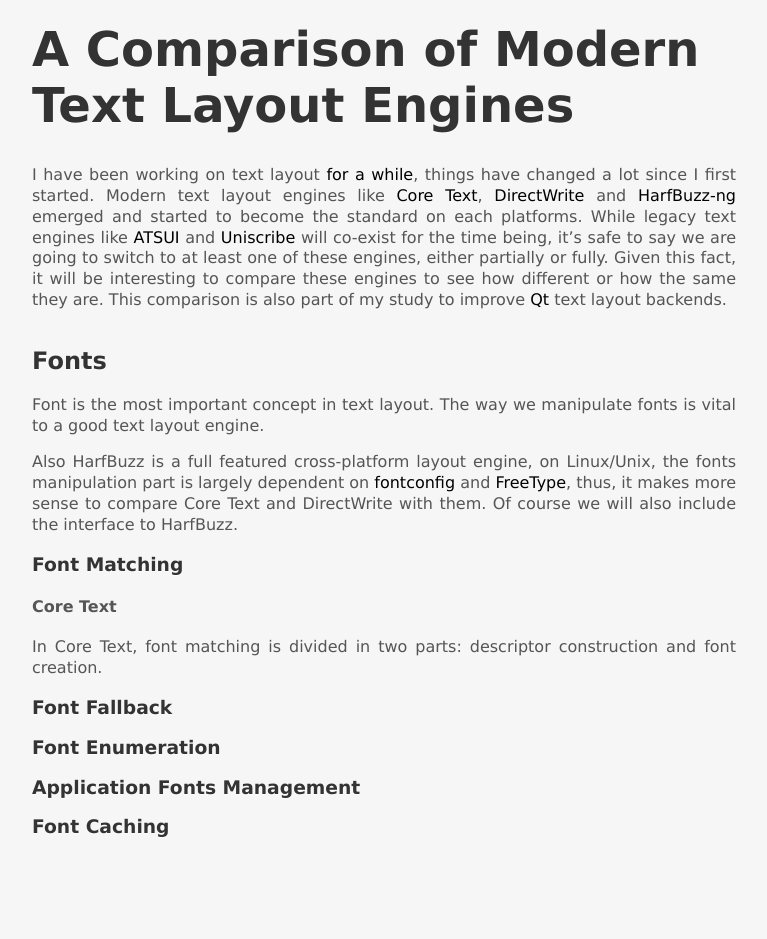
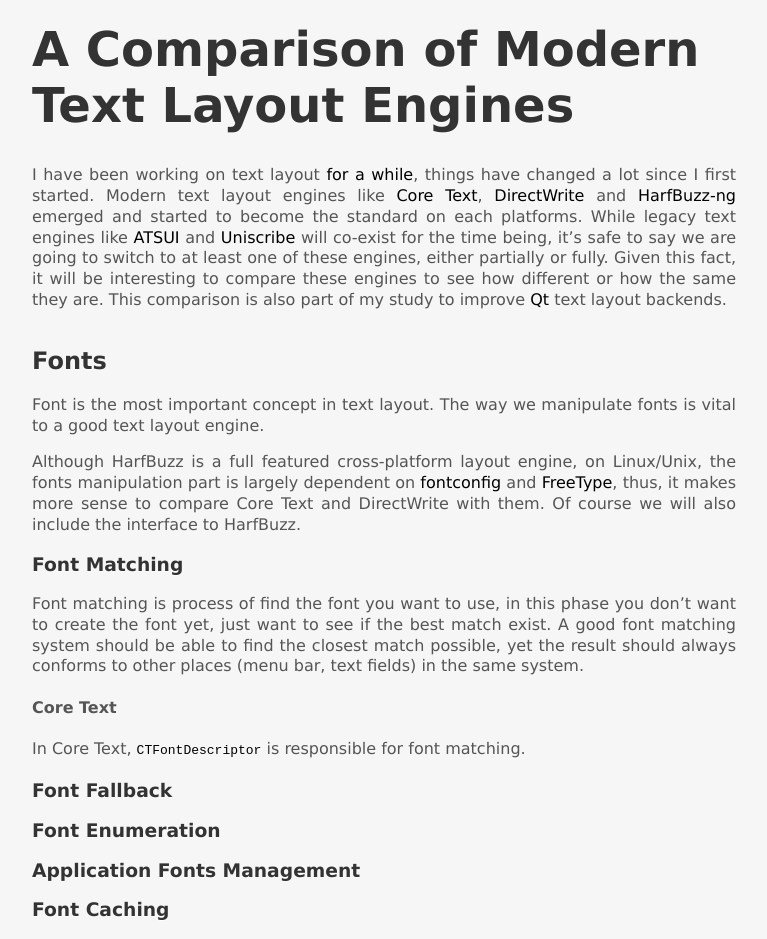
Before and after one commit to jjgod/jjgod.github.com, a Jekyll site: the page built from tle-comparison.markdown, in a window 1280 px wide. Shown: the whole page, without its empty margins (8-775 px from the left). Built offline with Jekyll 4.4.1, drawn with Linux system fonts in a browser that asks for light colours; some web fonts are replaced; Markdown is read by kramdown in place of the engine named in the settings; before the commit the page ends 900 px from its top, so only the background shows below that.

Commit message:
Changes to tle comparison

```diff
--- a/tle-comparison.markdown
+++ b/tle-comparison.markdown
@@ -19,16 +19,20 @@ Fonts
 
 Font is the most important concept in text layout. The way we manipulate fonts is vital to a good text layout engine.
 
-Also HarfBuzz is a full featured cross-platform layout engine, on Linux/Unix, the fonts manipulation part is largely dependent on [fontconfig][fontconfig] and [FreeType][freetype], thus, it makes more sense to compare Core Text and DirectWrite with them. Of course we will also include the interface to HarfBuzz.
+Although HarfBuzz is a full featured cross-platform layout engine, on Linux/Unix, the fonts manipulation part is largely dependent on [fontconfig][fontconfig] and [FreeType][freetype], thus, it makes more sense to compare Core Text and DirectWrite with them. Of course we will also include the interface to HarfBuzz.
 
 [fontconfig]: http://fontconfig.org
 [freetype]: http://freetype.org
 
 ### Font Matching
 
+Font matching is process of find the font you want to use, in this phase you don't want to create the font yet, just want to see if the best match exist. A good font matching system should be able to find the closest match possible, yet the result should always conforms to other places (menu bar, text fields) in the same system.
+
 #### Core Text
 
-In Core Text, font matching is divided in two parts: descriptor construction and font creation.
+In Core Text, [`CTFontDescriptor`][ctfd] is responsible for font matching.
+
+[ctfd]: http://developer.apple.com/library/mac/#documentation/Carbon/Reference/CTFontDescriptorRef/Reference/reference.html
 
 ### Font Fallback
 
```
